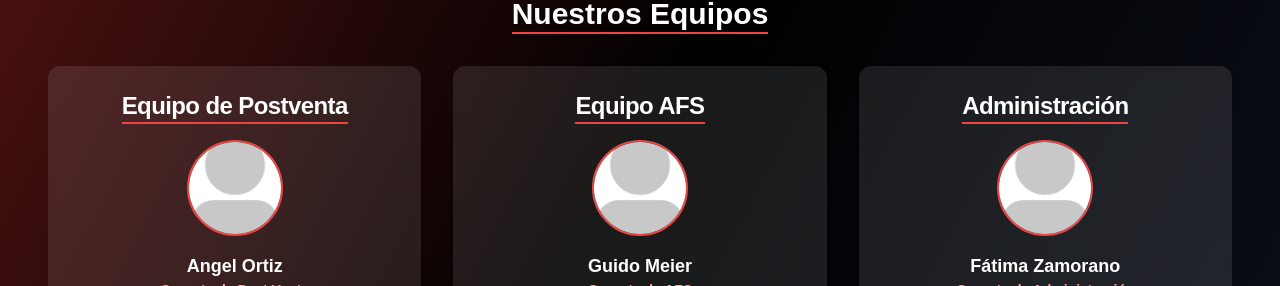
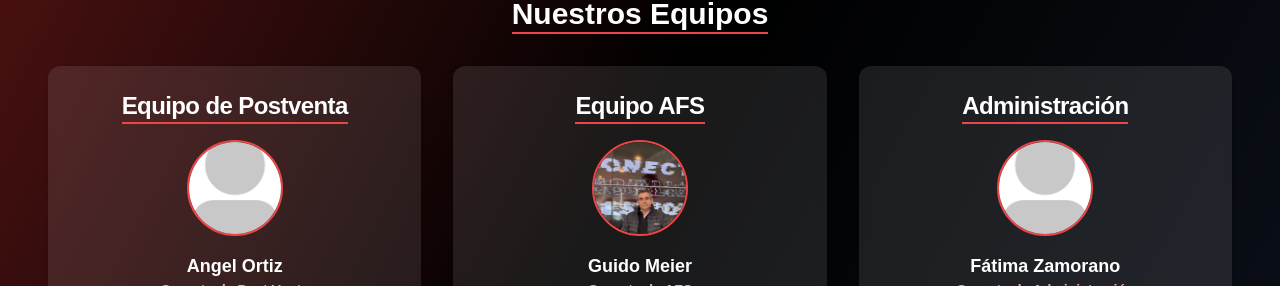
Before and after one commit to Pietro923/Landing-Page-Pueble, a Next.js app: page /empresa in a window 1280 px wide. Shown: the part 1136-1422 px from the top of the page. Built offline with nearby package versions, Linux system fonts and the light colour scheme.

Commit message:
guido gerente foto agregada

```diff
--- a/src/app/empresa/page.tsx
+++ b/src/app/empresa/page.tsx
@@ -50,7 +50,7 @@ export default function Company() {
   {
     image: "/imagenes/equipos/afs.webp",
     name: "Equipo AFS",
-    managerImage: "/imagenes/gerentes/placeholder.png", // Imagen del gerente
+    managerImage: "/imagenes/gerentes/guido.webp", // Imagen del gerente
     managerName: "Guido Meier",
     managerTitle: "Gerente de AFS",
     description: "Especialistas en sistemas de agricultura de precisión para optimizar tus cosechas."
```
Also changed, not shown: public/imagenes/gerentes/guido.webp (added).
